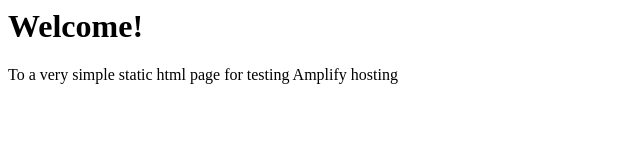
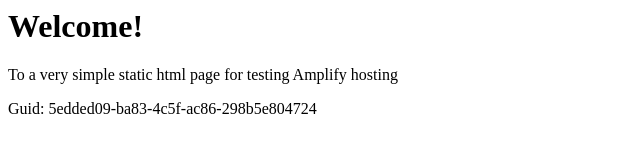
Before and after one commit to amplify-github-test-hkg/Github-PR-Commit-Integration-Test-DoNotTouch-Gith-P5X5MO5I-v1-prod-ap-east-1, a website: page src/index.html in a window 1280 px wide. Shown: the whole page, without its empty margins (0-640 px from the left). Drawn offline with Linux system fonts and the light colour scheme.

Commit message:
commit from integ tests

```diff
--- a/src/index.html
+++ b/src/index.html
@@ -1,3 +1,5 @@
+
+
 <html lang="en">
 
 <head>
@@ -10,6 +12,6 @@
 <body>
     <h1>Welcome!</h1>
     <p>To a very simple static html page for testing Amplify hosting</p>
-</body>
+    <p>Guid: 5edded09-ba83-4c5f-ac86-298b5e804724</p></body>
 
 </html>
```
